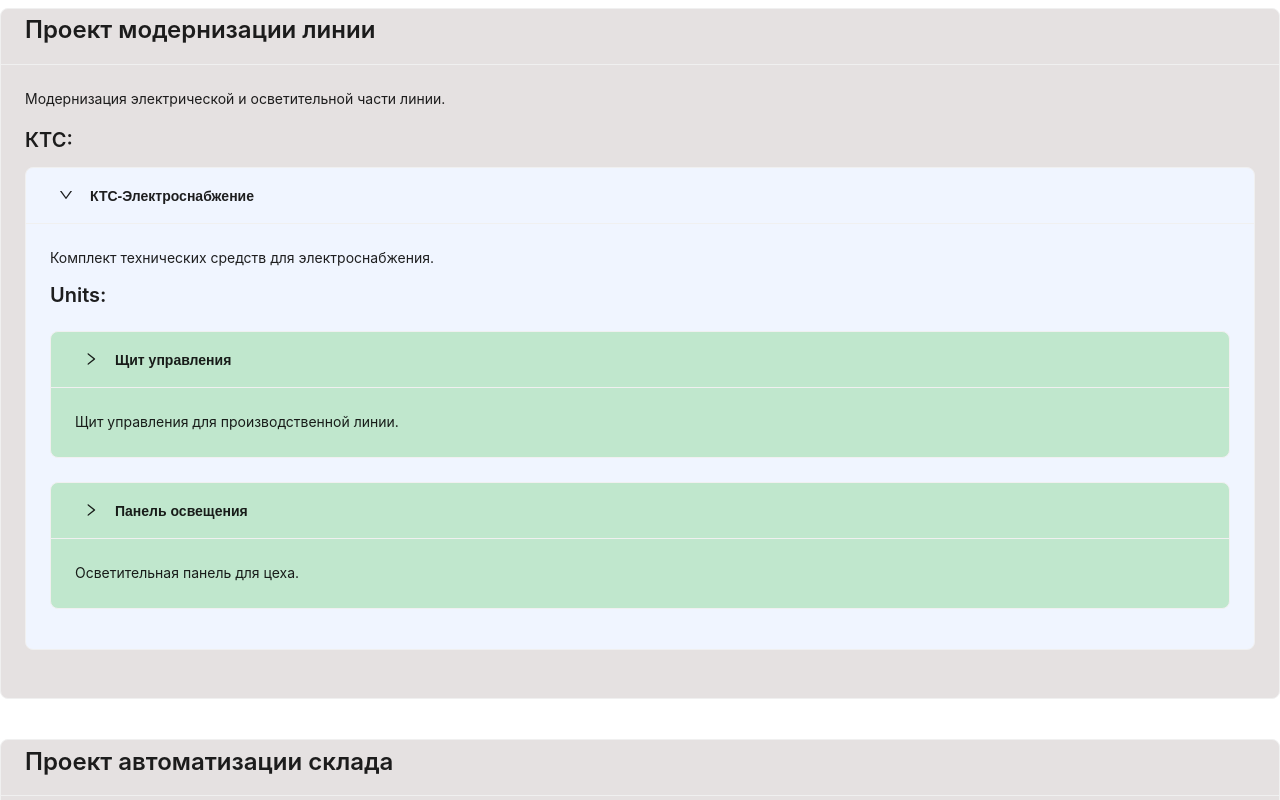
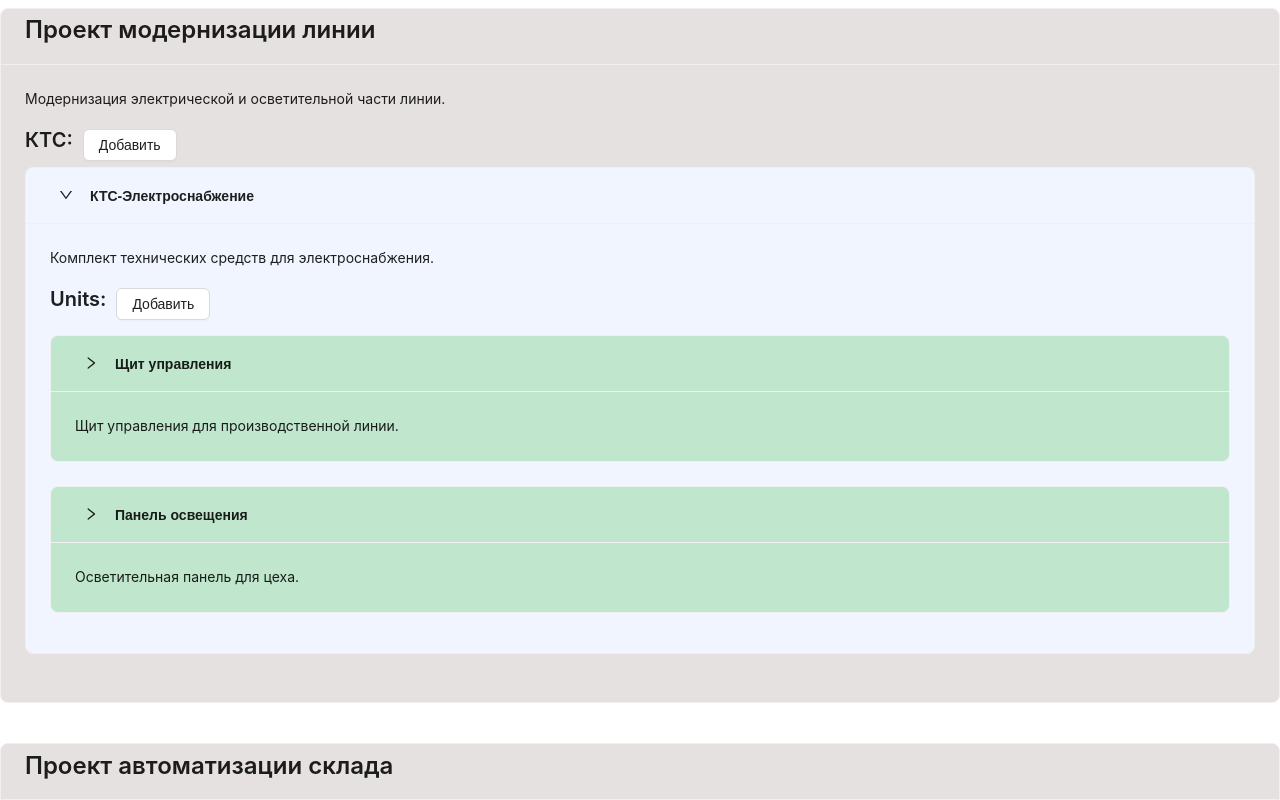
Before and after one commit to Andrey-Bedretdinov/equipment_specs, a React (Vite) app in the folder frontend/: page / in a window 1280 px wide. Both pictures are taken after a click on the button 66 px from the left and 195 px from the top of the page. Shown: the top 800 px of the page. Built offline with nearby package versions, Linux system fonts and the light colour scheme.

Commit message:
add buttons

```diff
--- a/frontend/src/components/ItemCard/ItemCard.tsx
+++ b/frontend/src/components/ItemCard/ItemCard.tsx
@@ -1,12 +1,11 @@
 import { Card, Typography } from 'antd';
-import { levelColors } from "../../constants/colors";
 import type { ItemNode } from "../../types/types";
 import styles from './ItemCard.module.css';
 
 const { Text } = Typography;
 
 const ItemCard: React.FC<{ item: ItemNode }> = ({ item }) => (
-    <Card size="small" className={styles.card} style={{ backgroundColor: levelColors[3] }}>
+    <Card size="small" className={styles.card}>
         <Text strong>{item.name}</Text> — <Text>{item.description}</Text>
         <div><Text type="secondary">Каталог:</Text> {item.catalog_code}</div>
         <div><Text type="secondary">Поставщик:</Text> {item.supplier}</div>
--- a/frontend/src/components/KtsBlock/KtsBlock.module.css
+++ b/frontend/src/components/KtsBlock/KtsBlock.module.css
@@ -13,3 +13,10 @@
   margin-top: 12px;
   width: 100%;
 }
+
+.sectionHeader {
+  display: flex;
+  align-items: center;
+  gap: 10px;
+  margin-top: 16px;
+}
--- a/frontend/src/components/KtsBlock/KtsBlock.tsx
+++ b/frontend/src/components/KtsBlock/KtsBlock.tsx
@@ -29,7 +29,10 @@ const KtcBlock: React.FC<{ ktc: KtcNode }> = ({ ktc }) => {
 
             {expanded && (
                 <div className={styles.children}>
-                    <Title level={4}>Units:</Title>
+                    <div className={styles.sectionHeader}>
+                        <Title level={4}>Units:</Title>
+                        <Button>Добавить</Button>
+                    </div>
                     <Space direction="vertical" className={styles.children}>
                         {ktc.untis.map((unit) => (
                             <UnitBlock key={unit.id} unit={unit} />
--- a/frontend/src/components/ProjectTree/ProjectTree.module.css
+++ b/frontend/src/components/ProjectTree/ProjectTree.module.css
@@ -10,3 +10,10 @@
 .projectDescription {
   margin-top: 16px;
 }
+
+.sectionHeader {
+  display: flex;
+  align-items: center;
+  gap: 10px;
+  margin-top: 16px;
+}
--- a/frontend/src/components/ProjectTree/ProjectTree.tsx
+++ b/frontend/src/components/ProjectTree/ProjectTree.tsx
@@ -1,5 +1,5 @@
 import React from 'react';
-import { Card, Typography, Space } from 'antd';
+import { Card, Typography, Space, Button } from 'antd';
 import type { ProjectNode } from '../../types/types';
 import KtcBlock from '../KtsBlock/KtsBlock';
 import styles from './ProjectTree.module.css';
@@ -21,7 +21,11 @@ const ProjectTree: React.FC<ProjectTreeProps> = ({ data }) => {
                 >
                     <Text>{project.description}</Text>
                     <div className={styles.projectDescription}>
-                        <Title level={4}>КТС:</Title>
+                        <div className={styles.sectionHeader}>
+                            <Title level={4}>КТС:</Title>
+                            <Button>Добавить</Button>
+                        </div>
+
                         <Space direction="vertical" style={{ width: '100%' }}>
                             {project.kts.map((ktc) => <KtcBlock key={ktc.id} ktc={ktc} />)}
                         </Space>
--- a/frontend/src/components/UnitBlock/UnitBlock.module.css
+++ b/frontend/src/components/UnitBlock/UnitBlock.module.css
@@ -13,3 +13,10 @@
   margin-top: 12px;
   width: 100%;
 }
+
+.sectionHeader {
+  display: flex;
+  align-items: center;
+  gap: 10px;
+  margin-top: 16px;
+}
--- a/frontend/src/components/UnitBlock/UnitBlock.tsx
+++ b/frontend/src/components/UnitBlock/UnitBlock.tsx
@@ -29,7 +29,10 @@ const UnitBlock: React.FC<{ unit: UnitNode }> = ({ unit }) => {
 
             {expanded && (
                 <div className={styles.children}>
-                    <Title level={5}>Items:</Title>
+                    <div className={styles.sectionHeader}>
+                        <Title level={5}>Items:</Title>
+                        <Button>Добавить</Button>
+                    </div>
                     <Space direction="vertical" className={styles.children}>
                         {unit.items.map((item) => <ItemCard key={item.id} item={item} />)}
                     </Space>
--- a/frontend/src/constants/colors.ts
+++ /dev/null
@@ -1 +0,0 @@
-export const levelColors = ['#fafafa', '#f0f5ff', '#e6fffb', '#fff1f0'];
```
